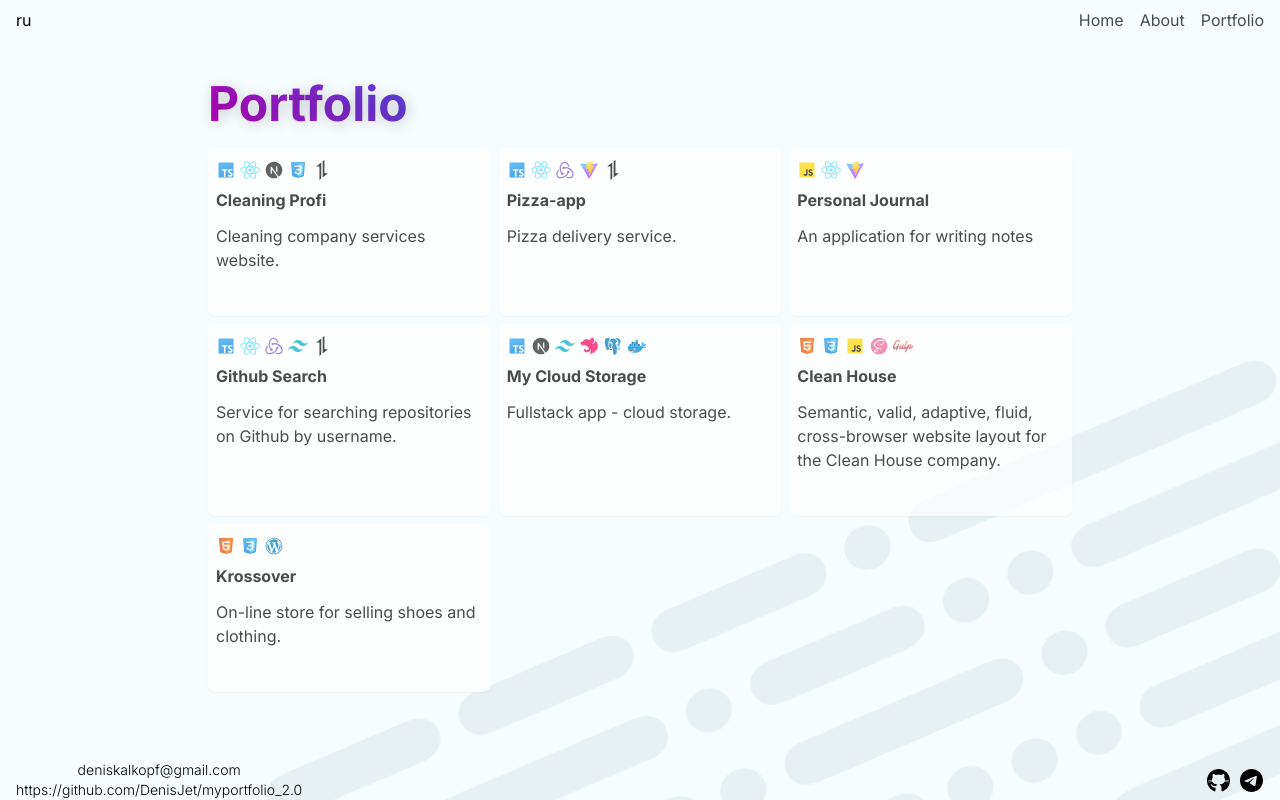
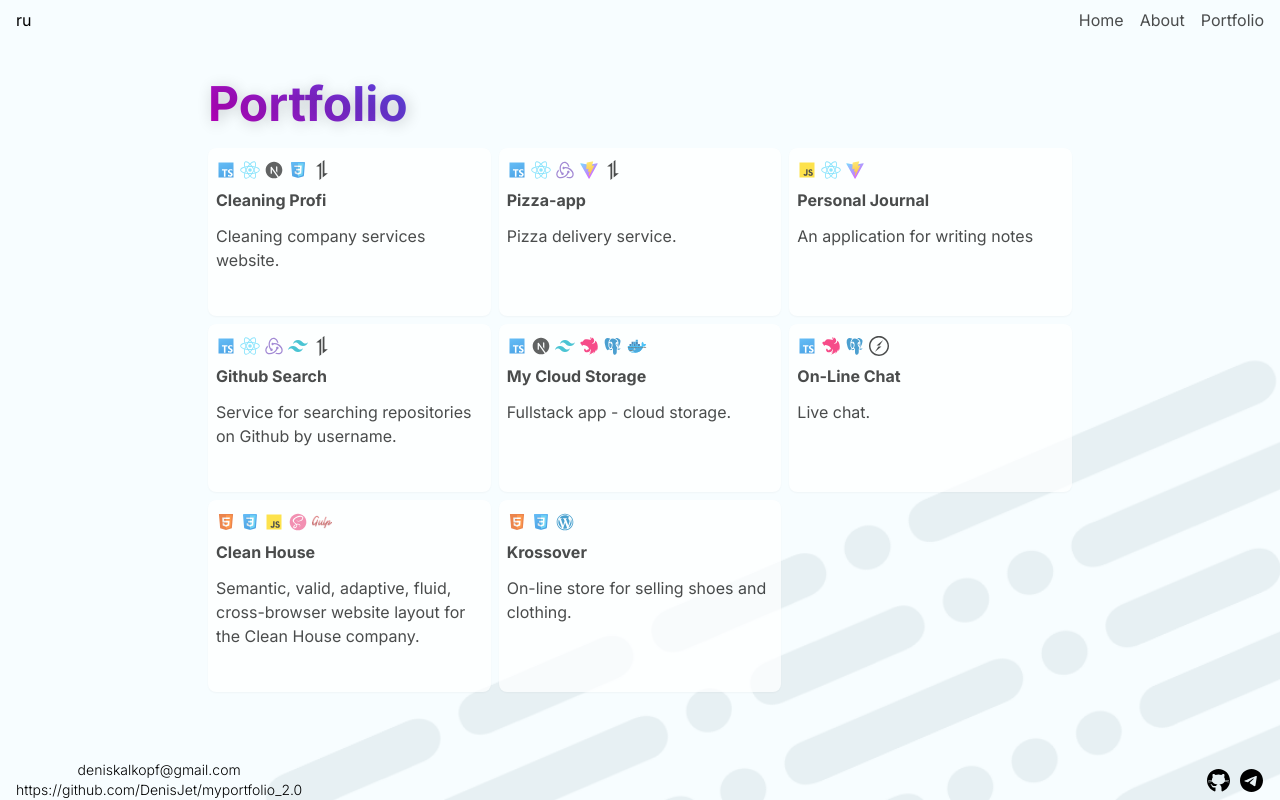
Before and after one commit to DenisJet/myportfolio_2.0, a Next.js app: page /en/portfolio in a window 1280 px wide. Built offline with nearby package versions, Linux system fonts and the light colour scheme.

Commit message:
fix projects

```diff
--- a/src/projects/projectsEn.ts
+++ b/src/projects/projectsEn.ts
@@ -109,23 +109,26 @@ export const projectsEn = [
   //     'https://github.com/DenisJet/mytodo-server',
   //   ],
   // },
-  // {
-  //   id: '3',
-  //   link: '/en/portfolio/live-chat',
-  //   title: 'On-Line Chat',
-  //   descriptionCard: 'Live chat.',
-  //   iconsSrc: [
-  //     '/icons/icon-typescript.svg',
-  //     '/icons/icons-nest.svg',
-  //     '/icons/icon-postgresql.svg',
-  //     '/icons/socket-icon.svg',
-  //   ],
-  //   imageSrc: '/projects/online-chat.png',
-  //   description:
-  //     "A small project, live chat. Created to get acquainted with WebSocket. Deployed on render.com ('Your free instance will spin down with inactivity, which can delay requests by 50 seconds or more.')",
-  //   uses: 'Nest JS, PostgreSQL, Prisma, WebSockets',
-  //   addLinks: ['https://online-chat-c8eu.onrender.com/chat', 'https://github.com/DenisJet/live-chat-server'],
-  // },
+  {
+    id: '3',
+    link: '/en/portfolio/live-chat',
+    title: 'On-Line Chat',
+    descriptionCard: 'Live chat.',
+    iconsSrc: [
+      '/icons/icon-typescript.svg',
+      '/icons/icons-nest.svg',
+      '/icons/icon-postgresql.svg',
+      '/icons/socket-icon.svg',
+    ],
+    imageSrc: '/projects/online-chat.png',
+    description:
+      "A small project, live chat. Created to get acquainted with WebSocket. Deployed on render.com ('Your free instance will spin down with inactivity, which can delay requests by 50 seconds or more.')",
+    uses: 'Nest JS, PostgreSQL, Prisma, WebSockets',
+    addLinks: [
+      // 'https://online-chat-c8eu.onrender.com/chat',
+      'https://github.com/DenisJet/live-chat-server',
+    ],
+  },
   {
     id: '2',
     link: '/en/portfolio/cleanhouse',
--- a/src/projects/projectsRu.ts
+++ b/src/projects/projectsRu.ts
@@ -109,23 +109,26 @@ export const projectsRu = [
   //     'https://github.com/DenisJet/mytodo-server',
   //   ],
   // },
-  // {
-  //   id: '3',
-  //   link: '/ru/portfolio/live-chat',
-  //   title: 'On-Line Chat',
-  //   descriptionCard: 'Он-лайн чат',
-  //   iconsSrc: [
-  //     '/icons/icon-typescript.svg',
-  //     '/icons/icons-nest.svg',
-  //     '/icons/icon-postgresql.svg',
-  //     '/icons/socket-icon.svg',
-  //   ],
-  //   imageSrc: '/projects/online-chat.png',
-  //   description:
-  //     "Небольшой проект, он-лайн чат. Создан для знакомства с технологией WebSocket. Развернут на render.com ('Ваш свободный экземпляр будет останавливаться при бездействии, что может привести к задержке запросов на 50 секунд и более').",
-  //   uses: 'Nest JS, PostgreSQL, Prisma, WebSockets',
-  //   addLinks: ['https://online-chat-c8eu.onrender.com/chat', 'https://github.com/DenisJet/live-chat-server'],
-  // },
+  {
+    id: '3',
+    link: '/ru/portfolio/live-chat',
+    title: 'On-Line Chat',
+    descriptionCard: 'Он-лайн чат',
+    iconsSrc: [
+      '/icons/icon-typescript.svg',
+      '/icons/icons-nest.svg',
+      '/icons/icon-postgresql.svg',
+      '/icons/socket-icon.svg',
+    ],
+    imageSrc: '/projects/online-chat.png',
+    description:
+      "Небольшой проект, он-лайн чат. Создан для знакомства с технологией WebSocket. Развернут на render.com ('Ваш свободный экземпляр будет останавливаться при бездействии, что может привести к задержке запросов на 50 секунд и более').",
+    uses: 'Nest JS, PostgreSQL, Prisma, WebSockets',
+    addLinks: [
+      // 'https://online-chat-c8eu.onrender.com/chat',
+      'https://github.com/DenisJet/live-chat-server',
+    ],
+  },
   {
     id: '2',
     link: '/ru/portfolio/cleanhouse',
```
